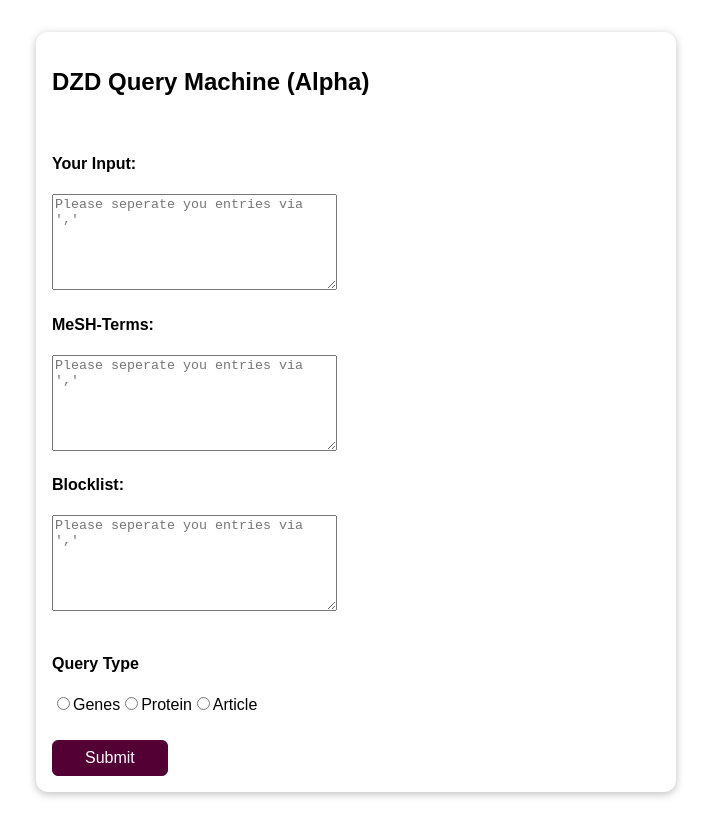
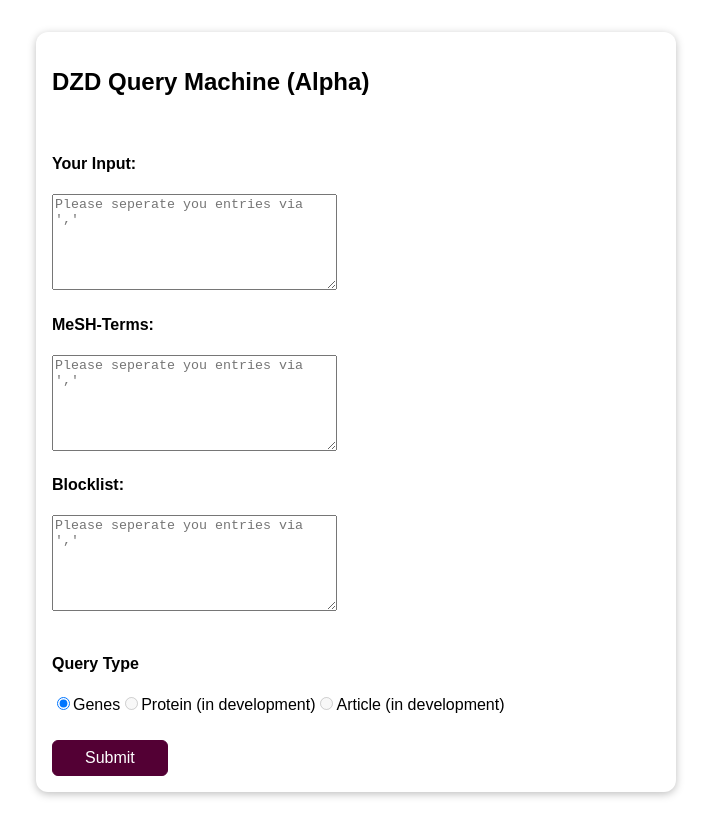
Before and after one commit to digitalwerft/dzd-billy-gene, a Vue app: page / in a window 1280 px wide. Shown: the whole page, without its empty margins (284-995 px from the left). Built offline with nearby package versions, Linux system fonts and the light colour scheme.

Commit message:
"fixed" Radiobuttons

```diff
--- a/src/components/queries/UserInput.vue
+++ b/src/components/queries/UserInput.vue
@@ -41,12 +41,14 @@
                 <h4>Query Type</h4>
                 <keep-alive>
                     <div class="form-control">
-                        <input type="radio" id="query-genes" value="genes" name="query" v-model="queryType" />
+                        <input type="radio" id="query-genes" value="genes" name="query" v-model="queryType" checked />
                         <label for="query-genes">Genes</label>
-                        <input type="radio" id="query-protein" value="protein" name="query" v-model="queryType" />
-                        <label for="query-protein">Protein</label>
-                        <input type="radio" id="query-article" value="article" name="query" v-model="queryType" />
-                        <label for="query-article">Article</label>
+                        <input type="radio" id="query-protein" value="protein" name="query" v-model="queryType"
+                            disabled />
+                        <label for="query-protein">Protein (in development)</label>
+                        <input type="radio" id="query-article" value="article" name="query" v-model="queryType"
+                            disabled />
+                        <label for="query-article">Article (in development)</label>
                     </div>
                 </keep-alive>
                 <br>
```
